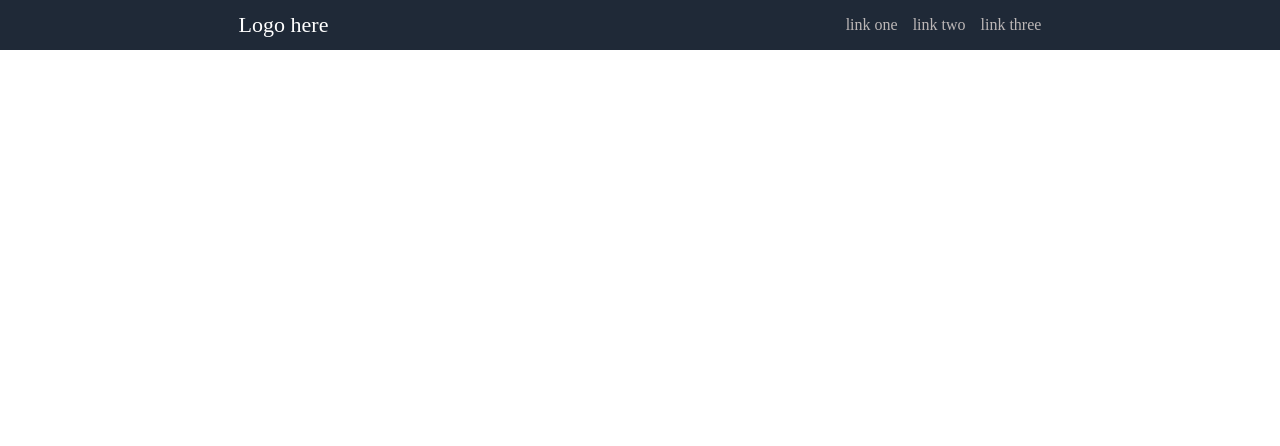
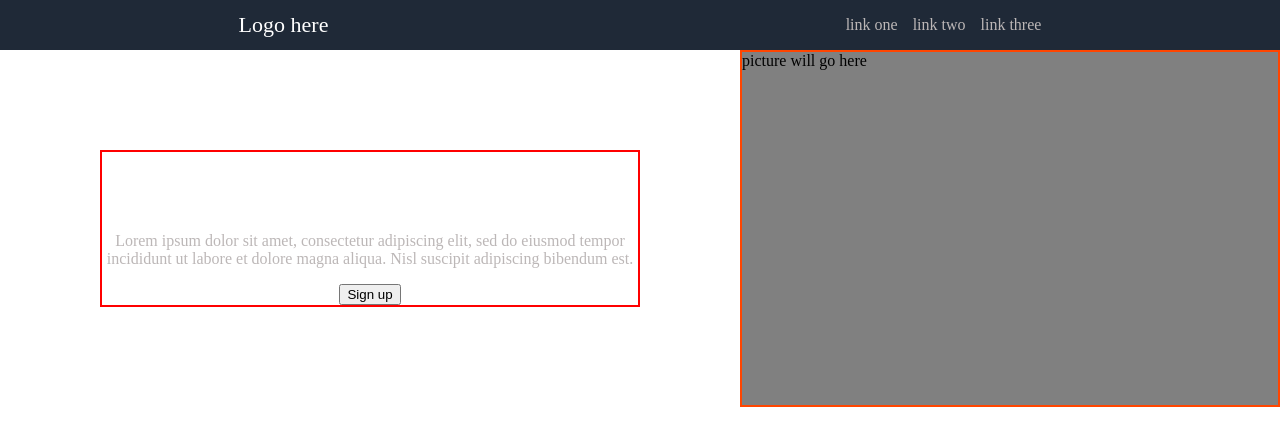
Before and after one commit to bktpp/landing-page-project, a plain HTML site: page index.html in a window 1280 px wide. Drawn offline with Linux system fonts and the light colour scheme.

Commit message:
cleaned up code/updated class names for second section

```diff
--- a/index.html
+++ b/index.html
@@ -10,12 +10,21 @@
         <header>
          <div class="head-cont">
             <div class="logo">Logo here</div>
+
             <ul class="links">
-                <li>link one</li>
-                <li>link two</li>
-                <li>link three</li>
+                <li><a href="">link one</a></li>
+                <li><a href="">link two</a></li>
+                <li><a href="">link three</a></li>
             </ul>
          </div>
         </header>
+       <div class="container-two">
+          <div class="second cont-left">
+            <h1>This website is awesome!</h1>
+            <p>Lorem ipsum dolor sit amet, consectetur adipiscing elit, sed do eiusmod tempor incididunt ut labore et dolore magna aliqua. Nisl suscipit adipiscing bibendum est.</p>
+            <button>Sign up</button>
+          </div>
+          <div class="second cont-right">picture will go here</div>
+       </div>
     </body>
 </html>
--- a/styles.css
+++ b/styles.css
@@ -26,9 +26,44 @@ body {
 li, a {
     padding: 0;
     color: rgb(188, 183, 183);
-
 }
 
 a {
     text-decoration: none;
 }
+
+.container-two {
+    display: flex;
+    justify-content: space-around;
+
+    /*justify-content: space-between;
+    align-items: center;
+    background-color: #1f2937;
+    border: 2px lightgreen solid;*/
+}
+
+.container-two > * {
+    flex-basis: 100%;
+}
+
+.cont-left {
+    border: 2px red solid;
+    text-align: center;
+    margin: 100px;
+
+}
+
+h1 {
+    color: white;
+}
+
+p {
+    color: rgb(188, 183, 183);
+}
+
+.cont-right {
+    background-color: gray;
+    border: 2px orangered solid;
+
+
+}
```
